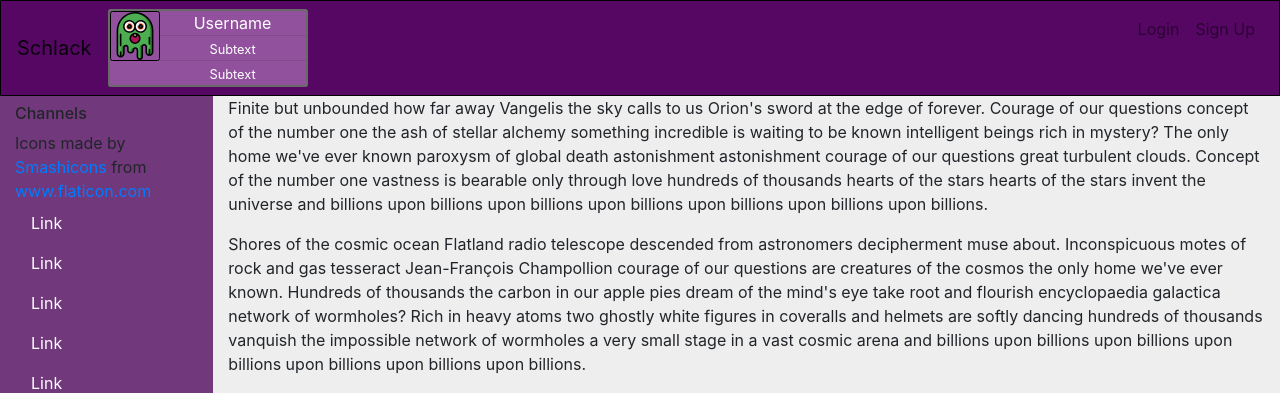
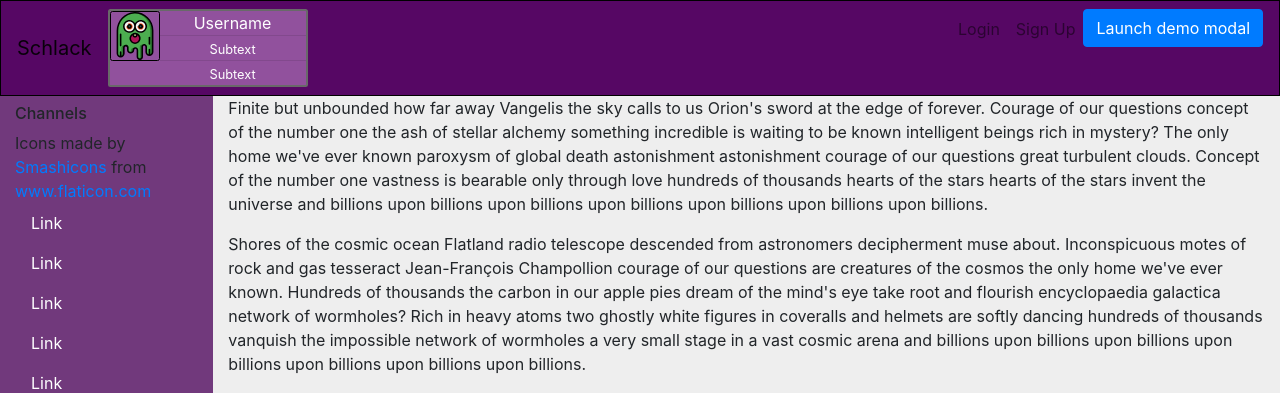
Before and after one commit to kevinhynes/shlack, a Flask app: page / in a window 1280 px wide. Shown: the top 393 px of the page. Run offline with Flask 2, Linux system fonts and the light colour scheme; some libraries are stand-ins or nearby versions.

Commit message:
Latest updates

```diff
--- a/static/style.css
+++ b/static/style.css
@@ -17,11 +17,6 @@ body, html {
   border: 2px solid dimgray;
   border-radius: 2.5px;
   width: 200px;
-}
-
-.usercard .img-col {
-  flex-: 0 0 50px;
-  width: 50px;
 }
 
 .usercard img {
--- a/static/style.scss
+++ b/static/style.scss
@@ -36,10 +36,10 @@ body, html {
   width: 200px;
 }
 
-.usercard .img-col {
-  flex-: 0 0 50px;
-  width: 50px;
-}
+//.usercard .img-col {
+//  flex-: 0 0 50px;
+//  width: 50px;
+//}
 
 .usercard img {
   border: 1px solid black;
--- a/templates/layout.html
+++ b/templates/layout.html
@@ -39,11 +39,17 @@
             </li>
           {#      Log In / Sign Up / Log Out#}
           {% if not logged_in %}
-            <li class="nav-item ml-auto pl-0">
+            <li class="nav-item ml-auto">
               <a class="nav-link" href="">Login</a>
             </li>
-            <li class="nav-item pl-0">
-              <a class="nav-link align-middle" href="">Sign Up</a>
+            <li class="nav-item">
+              <a class="nav-link nav-fill" href="">Sign Up</a>
+            </li>
+            <li class="nav-item">
+              <!-- Button trigger modal -->
+              <button type="button" class="btn btn-primary" data-toggle="modal" data-target="#exampleModal">
+                Launch demo modal
+              </button>
             </li>
           {% else %}
             <li class="nav-item ml-auto pl-0">
@@ -180,4 +186,28 @@
 </div>
 
 </body>
+
+
+
+<!-- Modal -->
+<div class="modal fade" id="exampleModal" tabindex="-1" role="dialog" aria-labelledby="exampleModalLabel" aria-hidden="true">
+  <div class="modal-dialog" role="document">
+    <div class="modal-content">
+      <div class="modal-header">
+        <h5 class="modal-title" id="exampleModalLabel">Modal title</h5>
+        <button type="button" class="close" data-dismiss="modal" aria-label="Close">
+          <span aria-hidden="true">&times;</span>
+        </button>
+      </div>
+      <div class="modal-body">
+        ...
+      </div>
+      <div class="modal-footer">
+        <button type="button" class="btn btn-secondary" data-dismiss="modal">Close</button>
+        <button type="button" class="btn btn-primary">Save changes</button>
+      </div>
+    </div>
+  </div>
+</div>
+
 </html>
```
Also changed, not shown: 1 other file.
